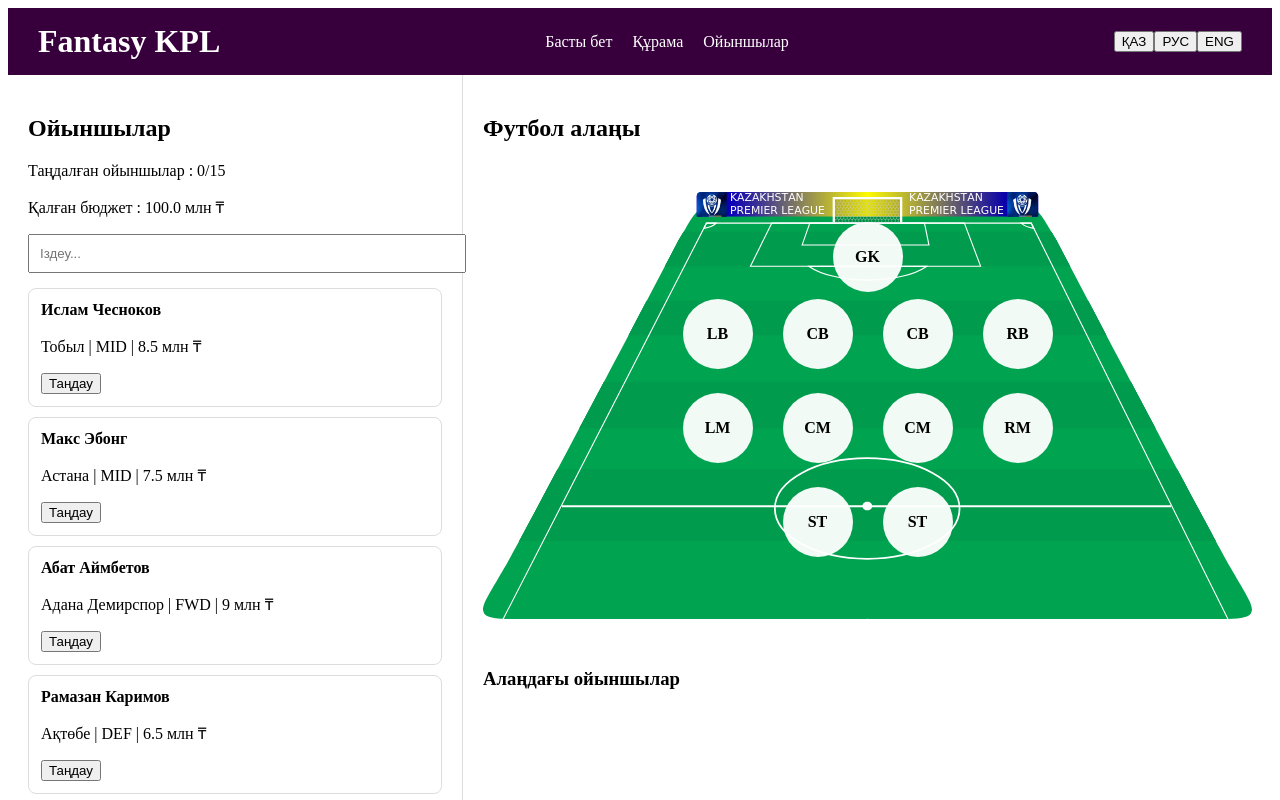
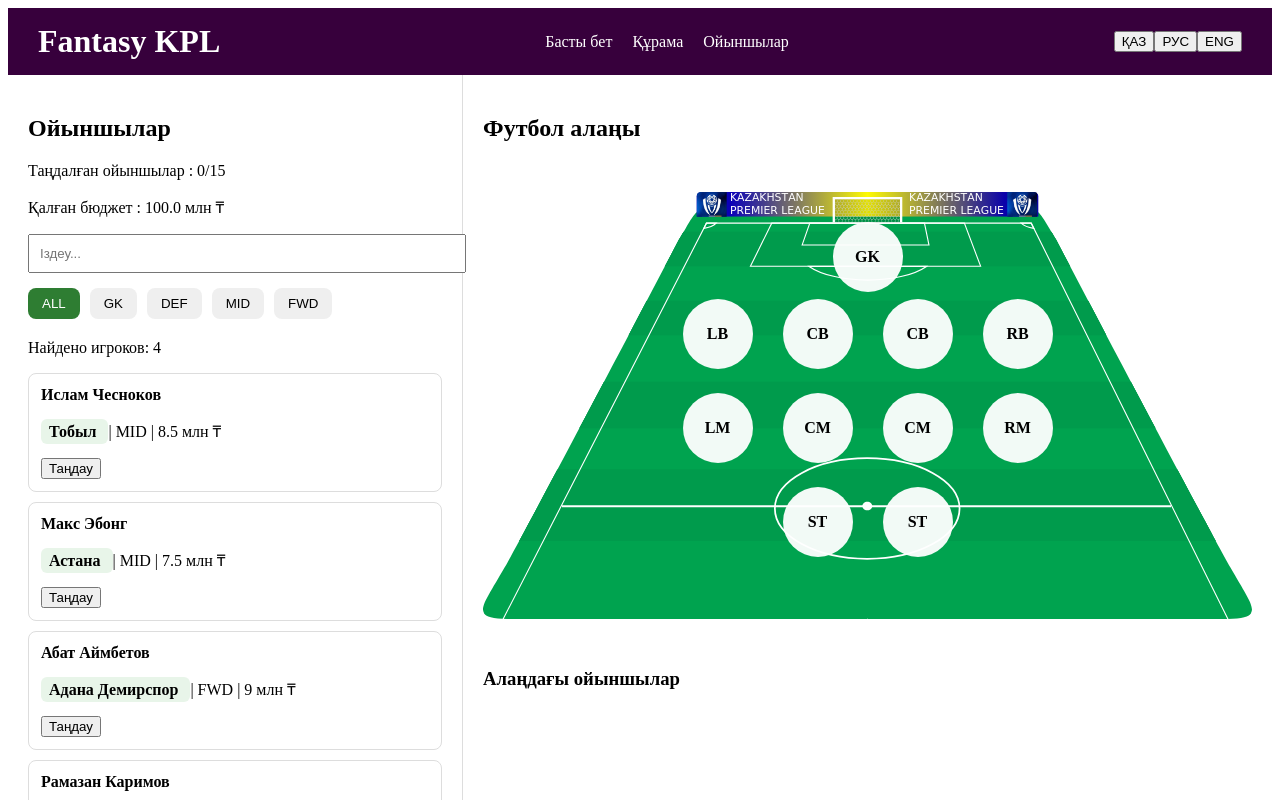
Before and after one commit to eraxa7/fantasy-kpl, an Angular app: page / in a window 1280 px wide. Shown: the top 800 px of the page. Built offline with nearby package versions, Linux system fonts and the light colour scheme.

Commit message:
Added player filters and search improvements

```diff
--- a/src/app/components/player-list/player-list.css
+++ b/src/app/components/player-list/player-list.css
@@ -10,3 +10,32 @@ input {
   margin-bottom: 10px;
   border-radius: 8px;
 }
+
+.filters {
+  display: flex;
+  gap: 10px;
+  margin-bottom: 20px;
+}
+
+.filters button {
+  padding: 8px 14px;
+  border: none;
+  border-radius: 8px;
+  cursor: pointer;
+}
+
+.club-badge {
+  padding: 4px 8px;
+
+  border-radius: 6px;
+
+  background: #e8f5e9;
+
+  font-weight: 600;
+}
+
+.filters button.active {
+  background: #2e7d32;
+
+  color: white;
+}
--- a/src/app/components/player-list/player-list.html
+++ b/src/app/components/player-list/player-list.html
@@ -32,6 +32,7 @@
 
 <input
   type="text"
+  [(ngModel)]="searchText"
   [placeholder]="
     languageService.currentLanguage === 'kz'
       ? 'Іздеу...'
@@ -41,7 +42,50 @@
   "
 >
 
-@for (player of players; track player.nameEn) {
+<div class="filters">
+
+  <button
+    (click)="selectedPosition='ALL'"
+    [class.active]="selectedPosition === 'ALL'"
+  >
+    ALL
+  </button>
+
+  <button
+    (click)="selectedPosition='GK'"
+    [class.active]="selectedPosition === 'GK'"
+  >
+    GK
+  </button>
+
+  <button
+    (click)="selectedPosition='DEF'"
+    [class.active]="selectedPosition === 'DEF'"
+  >
+    DEF
+  </button>
+
+  <button
+    (click)="selectedPosition='MID'"
+    [class.active]="selectedPosition === 'MID'"
+  >
+    MID
+  </button>
+
+  <button
+    (click)="selectedPosition='FWD'"
+    [class.active]="selectedPosition === 'FWD'"
+  >
+    FWD
+  </button>
+
+</div>
+
+<p>
+  Найдено игроков: {{ filteredPlayers.length }}
+</p>
+
+@for (player of filteredPlayers; track player.nameEn) {
 
 <div class="player-card">
 
@@ -57,6 +101,8 @@
 
   <p>
 
+<span class="club-badge">
+
   {{
     languageService.currentLanguage === 'kz'
       ? player.clubKz
@@ -64,6 +110,8 @@
       ? player.clubRu
       : player.clubEn
   }}
+
+</span>
 
     |
 
--- a/src/app/components/player-list/player-list.ts
+++ b/src/app/components/player-list/player-list.ts
@@ -1,10 +1,11 @@
 import { Component } from '@angular/core';
+import { FormsModule } from '@angular/forms';
 import { LanguageService } from '../../services/language.service';
 import { FantasyService } from '../../services/fantasy.service';
 
 @Component({
   selector: 'app-player-list',
-  imports: [],
+  imports: [FormsModule],
   templateUrl: './player-list.html',
   styleUrl: './player-list.css'
 })
@@ -14,6 +15,34 @@ export class PlayerList {
   public languageService: LanguageService,
   public fantasyService: FantasyService
 ) {}
+
+searchText = '';
+
+selectedPosition = 'ALL';
+
+get filteredPlayers() {
+
+  return this.players.filter(player => {
+
+    const matchSearch =
+
+      player.nameRu.toLowerCase().includes(this.searchText.toLowerCase()) ||
+
+      player.nameEn.toLowerCase().includes(this.searchText.toLowerCase()) ||
+
+      player.nameKz.toLowerCase().includes(this.searchText.toLowerCase());
+
+    const matchPosition =
+
+      this.selectedPosition === 'ALL' ||
+
+      player.position === this.selectedPosition;
+
+    return matchSearch && matchPosition;
+
+  });
+
+}
 
   selectPlayer(player: any) {
 
--- a/src/app/components/team-field/team-field.css
+++ b/src/app/components/team-field/team-field.css
@@ -6,7 +6,7 @@
 
   margin: 0 auto;
 
-  background-image: url('/assets/images/kpl.svg');
+background-image: url('/assets/images/kpl.svg');
   background-size: 100% 100%;
   background-repeat: no-repeat;
 
--- a/src/index.html
+++ b/src/index.html
@@ -3,7 +3,7 @@
 <head>
   <meta charset="utf-8">
   <title>FantasyKplProject</title>
-  <base href="/">
+<base href="/">
   <meta name="viewport" content="width=device-width, initial-scale=1">
   <link rel="icon" type="image/x-icon" href="favicon.ico">
 </head>
```
Lines whose indentation alone changed are shown as unchanged.
